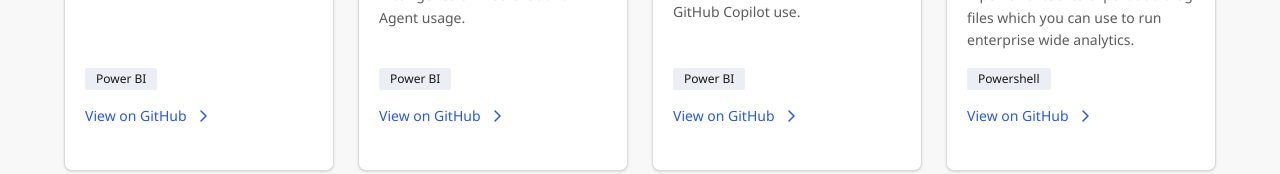
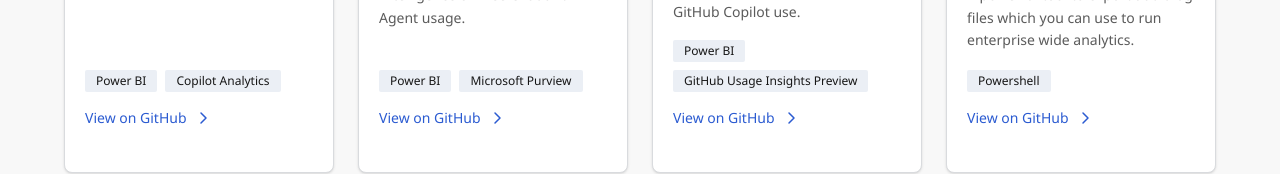
Before and after one commit to shailendrahegde/ainroisite, a React (Vite) app: page / in a window 1280 px wide. Shown: the part 560-734 px from the top of the page. Built offline with nearby package versions, Linux system fonts and the light colour scheme.

Commit message:
Generated by Spark: For languages and tech, make the below edits Decoding Super Usage: Power BI, Copilot Analytics Chat & Agent Intelligence:  Power BI, Microsoft Purview GitHub Copilot Impact: Power BI, GitHub Usage Insights Preview

```diff
--- a/src/App.tsx
+++ b/src/App.tsx
@@ -14,21 +14,21 @@
   {
     title: "Decoding Super Usage",
     description: "Learn what your best users of M365 Copilot do differently.",
-    tags: ["Power BI"],
+    tags: ["Power BI", "Copilot Analytics"],
     githubUrl: "https://github.com/microsoft/DecodingSuperUsage",
     image: "https://images.unsplash.com/photo-1551288049-bebda4e38f71?w=800&h=450&fit=crop"
   },
   {
     title: "Chat & Agent Intelligence",
     description: "Intelligence on free Chat and Agent usage.",
-    tags: ["Power BI"],
+    tags: ["Power BI", "Microsoft Purview"],
     githubUrl: "https://github.com/microsoft/CopilotChatAnalytics",
     image: "https://images.unsplash.com/photo-1460925895917-afdab827c52f?w=800&h=450&fit=crop"
   },
   {
     title: "GitHub Copilot Impact",
     description: "A tribute to the magic of GitHub Copilot. Learn success patterns of GitHub Copilot use.",
-    tags: ["Power BI"],
+    tags: ["Power BI", "GitHub Usage Insights Preview"],
     githubUrl: "https://github.com/microsoft/GitHubCopilotImpact",
     image: "https://images.unsplash.com/photo-1551288049-bebda4e38f71?w=800&h=450&fit=crop&sat=-100"
   },
```
